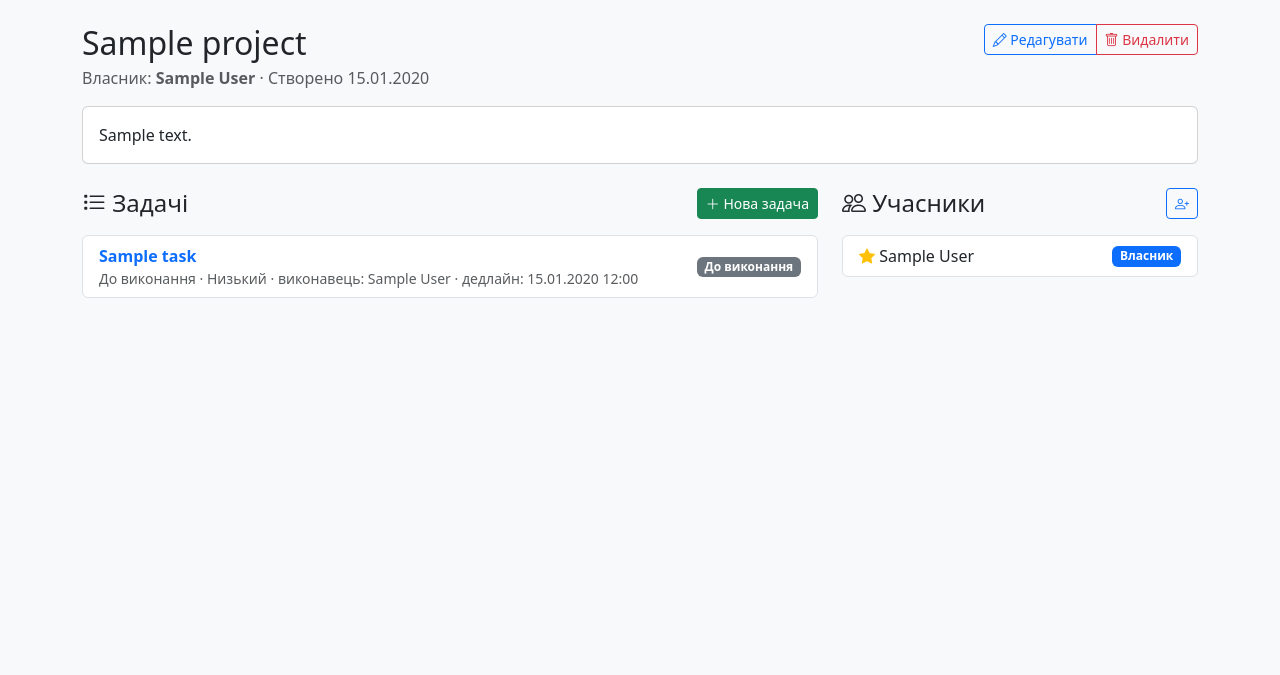
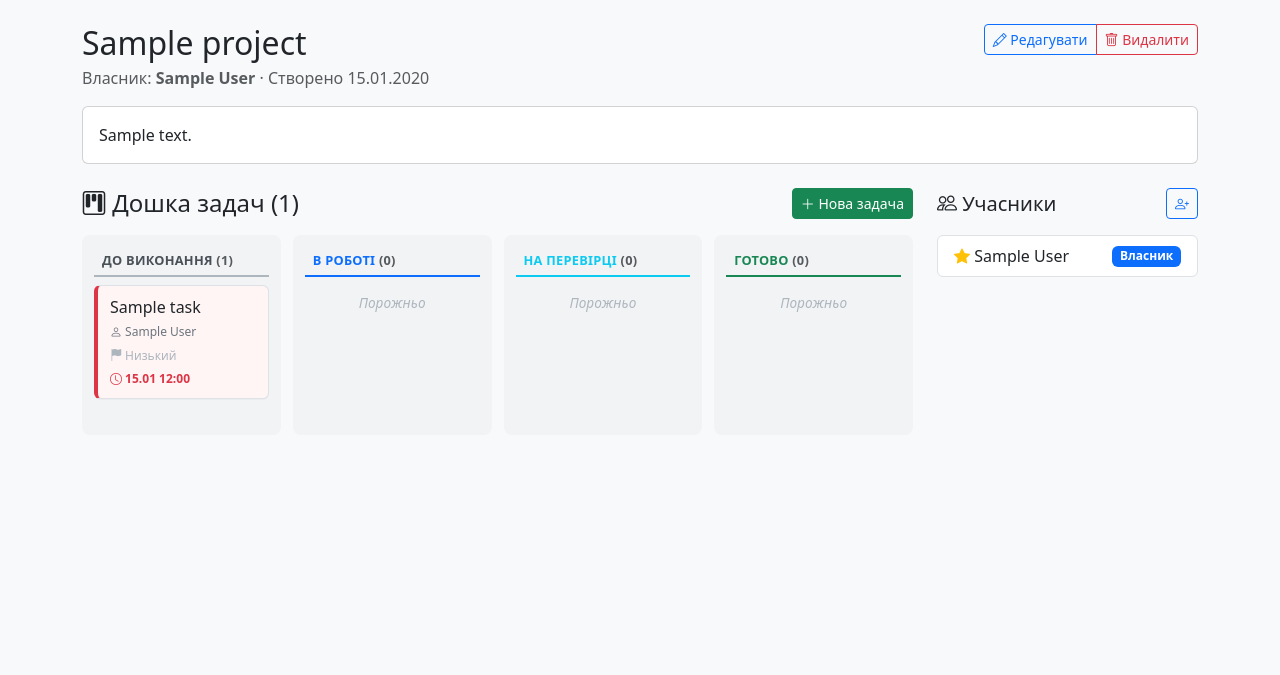
Before and after one commit to tapa2/project-management-system, a Django app: page /projects/1/ in a window 1280 px wide. Shown: the part 56-731 px from the top of the page. Run offline with Django 5.2, Linux system fonts and the light colour scheme; a user stored in the database is signed in; tables that the repository leaves empty hold one stand-in row (values such as "Sample post").

Commit message:
feat: kanban board with drag-and-drop

```diff
--- a/projects/views.py
+++ b/projects/views.py
@@ -46,9 +46,23 @@
     context_object_name = 'project'
 
     def get_context_data(self, **kwargs):
+        from django.utils import timezone
+
+        from tasks.models import Task
+
         ctx = super().get_context_data(**kwargs)
         ctx['memberships'] = self.object.memberships.select_related('user')
-        ctx['tasks'] = self.object.tasks.select_related('assignee').all()
+        tasks = list(self.object.tasks.select_related('assignee').order_by('order', '-created_at'))
+        ctx['tasks_total'] = len(tasks)
+        ctx['kanban_columns'] = [
+            {
+                'status': value,
+                'label': label,
+                'tasks': [t for t in tasks if t.status == value],
+            }
+            for value, label in Task.Status.choices
+        ]
+        ctx['now'] = timezone.now()
         ctx['is_owner'] = self.object.owner_id == self.request.user.id
         return ctx
 
--- /dev/null
+++ b/static/css/kanban.css
@@ -0,0 +1,93 @@
+.kanban-board {
+    display: grid;
+    grid-template-columns: repeat(4, minmax(0, 1fr));
+    gap: 0.75rem;
+}
+
+@media (max-width: 992px) {
+    .kanban-board { grid-template-columns: repeat(2, 1fr); }
+}
+@media (max-width: 576px) {
+    .kanban-board { grid-template-columns: 1fr; }
+}
+
+.kanban-column {
+    background: #f1f3f5;
+    border-radius: 0.5rem;
+    padding: 0.75rem;
+    min-height: 200px;
+    display: flex;
+    flex-direction: column;
+}
+
+.kanban-column__header {
+    font-weight: 600;
+    text-transform: uppercase;
+    font-size: 0.8rem;
+    letter-spacing: 0.02em;
+    padding: 0.25rem 0.5rem;
+    margin-bottom: 0.5rem;
+    border-bottom: 2px solid transparent;
+}
+
+.kanban-column[data-status="todo"]        .kanban-column__header { color: #495057; border-color: #adb5bd; }
+.kanban-column[data-status="in_progress"] .kanban-column__header { color: #0d6efd; border-color: #0d6efd; }
+.kanban-column[data-status="review"]      .kanban-column__header { color: #0dcaf0; border-color: #0dcaf0; }
+.kanban-column[data-status="done"]        .kanban-column__header { color: #198754; border-color: #198754; }
+
+.kanban-list {
+    flex: 1;
+    display: flex;
+    flex-direction: column;
+    gap: 0.5rem;
+    min-height: 50px;
+}
+
+.kanban-card {
+    background: #fff;
+    border: 1px solid #dee2e6;
+    border-radius: 0.4rem;
+    padding: 0.6rem 0.75rem;
+    cursor: grab;
+    transition: box-shadow 0.15s, transform 0.05s;
+    box-shadow: 0 1px 1px rgba(0, 0, 0, 0.03);
+}
+.kanban-card:hover  { box-shadow: 0 3px 8px rgba(0, 0, 0, 0.08); }
+.kanban-card:active { cursor: grabbing; transform: scale(0.99); }
+
+.kanban-card__title {
+    font-weight: 500;
+    margin-bottom: 0.25rem;
+}
+.kanban-card__title a { color: inherit; text-decoration: none; }
+.kanban-card__title a:hover { text-decoration: underline; }
+
+.kanban-card__meta {
+    display: flex;
+    flex-wrap: wrap;
+    gap: 0.35rem;
+    font-size: 0.75rem;
+    color: #6c757d;
+}
+
+.kanban-card.is-overdue {
+    border-left: 4px solid #dc3545;
+    background: #fff5f5;
+}
+.kanban-card.is-overdue .kanban-card__meta .deadline { color: #dc3545; font-weight: 600; }
+
+.kanban-card .priority-critical { color: #dc3545; }
+.kanban-card .priority-high     { color: #fd7e14; }
+.kanban-card .priority-medium   { color: #6c757d; }
+.kanban-card .priority-low      { color: #adb5bd; }
+
+.kanban-empty {
+    color: #adb5bd;
+    font-size: 0.85rem;
+    text-align: center;
+    padding: 0.5rem;
+    font-style: italic;
+}
+
+.sortable-ghost { opacity: 0.4; }
+.sortable-drag  { box-shadow: 0 6px 12px rgba(0, 0, 0, 0.15); }
--- /dev/null
+++ b/static/js/kanban.js
@@ -0,0 +1,61 @@
+(function () {
+    'use strict';
+
+    function getCookie(name) {
+        const match = document.cookie.match(new RegExp('(?:^|;\\s*)' + name + '=([^;]+)'));
+        return match ? decodeURIComponent(match[1]) : null;
+    }
+
+    function postStatus(url, status, order) {
+        return fetch(url, {
+            method: 'POST',
+            credentials: 'same-origin',
+            headers: {
+                'Content-Type': 'application/json',
+                'X-CSRFToken': getCookie('csrftoken'),
+                'X-Requested-With': 'XMLHttpRequest',
+            },
+            body: JSON.stringify({status: status, order: order}),
+        });
+    }
+
+    function flash(card, ok) {
+        card.style.transition = 'background-color 0.4s';
+        card.style.backgroundColor = ok ? '#d1e7dd' : '#f8d7da';
+        setTimeout(function () {
+            card.style.backgroundColor = '';
+        }, 600);
+    }
+
+    function attach(column) {
+        new Sortable(column, {
+            group: 'kanban',
+            animation: 150,
+            ghostClass: 'sortable-ghost',
+            dragClass: 'sortable-drag',
+            onEnd: function (evt) {
+                const card = evt.item;
+                const newStatus = evt.to.dataset.status;
+                const newOrder = evt.newIndex;
+                const url = card.dataset.updateUrl;
+                if (!url) { return; }
+
+                postStatus(url, newStatus, newOrder)
+                    .then(function (r) {
+                        if (!r.ok) { throw new Error('HTTP ' + r.status); }
+                        return r.json();
+                    })
+                    .then(function () { flash(card, true); })
+                    .catch(function (err) {
+                        console.error('Kanban update failed:', err);
+                        flash(card, false);
+                        evt.from.insertBefore(card, evt.from.children[evt.oldIndex]);
+                    });
+            },
+        });
+    }
+
+    document.addEventListener('DOMContentLoaded', function () {
+        document.querySelectorAll('.kanban-list').forEach(attach);
+    });
+})();
--- a/tasks/urls.py
+++ b/tasks/urls.py
@@ -10,4 +10,5 @@ urlpatterns = [
     path('<int:pk>/edit/', views.TaskUpdateView.as_view(), name='edit'),
     path('<int:pk>/delete/', views.TaskDeleteView.as_view(), name='delete'),
     path('<int:task_id>/comments/add/', views.CommentCreateView.as_view(), name='comment_create'),
+    path('<int:pk>/update-status/', views.update_task_status, name='update_status'),
 ]
--- a/templates/projects/detail.html
+++ b/templates/projects/detail.html
@@ -1,6 +1,11 @@
 {% extends 'base.html' %}
+{% load static %}
 
 {% block title %}{{ project.name }}{% endblock %}
+
+{% block extra_css %}
+    <link rel="stylesheet" href="{% static 'css/kanban.css' %}">
+{% endblock %}
 
 {% block content %}
 <div class="d-flex justify-content-between align-items-start mb-3">
@@ -30,39 +35,54 @@
 {% endif %}
 
 <div class="row g-4">
-    <div class="col-md-8">
+    <div class="col-lg-9">
         <div class="d-flex justify-content-between align-items-center mb-3">
-            <h4 class="mb-0"><i class="bi bi-list-task"></i> Задачі</h4>
+            <h4 class="mb-0"><i class="bi bi-kanban"></i> Дошка задач ({{ tasks_total }})</h4>
             <a href="{% url 'tasks:create' project.pk %}" class="btn btn-success btn-sm">
                 <i class="bi bi-plus-lg"></i> Нова задача
             </a>
         </div>
-        {% if tasks %}
-            <ul class="list-group">
-                {% for task in tasks %}
-                    <li class="list-group-item d-flex justify-content-between align-items-center">
-                        <div>
-                            <a href="{% url 'tasks:detail' task.pk %}" class="fw-semibold text-decoration-none">{{ task.title }}</a>
-                            <div class="small text-muted">
-                                {{ task.get_status_display }} · {{ task.get_priority_display }}
-                                {% if task.assignee %} · виконавець: {{ task.assignee }}{% endif %}
-                                {% if task.deadline %} · дедлайн: {{ task.deadline|date:"d.m.Y H:i" }}{% endif %}
+
+        <div class="kanban-board">
+            {% for column in kanban_columns %}
+                <div class="kanban-column" data-status="{{ column.status }}">
+                    <div class="kanban-column__header">
+                        {{ column.label }} <span class="text-muted">({{ column.tasks|length }})</span>
+                    </div>
+                    <div class="kanban-list" data-status="{{ column.status }}">
+                        {% for task in column.tasks %}
+                            <div class="kanban-card{% if task.deadline and task.deadline < now and task.status != 'done' %} is-overdue{% endif %}"
+                                 data-task-id="{{ task.pk }}"
+                                 data-update-url="{% url 'tasks:update_status' task.pk %}">
+                                <div class="kanban-card__title">
+                                    <a href="{% url 'tasks:detail' task.pk %}">{{ task.title }}</a>
+                                </div>
+                                <div class="kanban-card__meta">
+                                    {% if task.assignee %}
+                                        <span><i class="bi bi-person"></i> {{ task.assignee }}</span>
+                                    {% endif %}
+                                    <span class="priority-{{ task.priority }}">
+                                        <i class="bi bi-flag-fill"></i> {{ task.get_priority_display }}
+                                    </span>
+                                    {% if task.deadline %}
+                                        <span class="deadline">
+                                            <i class="bi bi-clock"></i> {{ task.deadline|date:"d.m H:i" }}
+                                        </span>
+                                    {% endif %}
+                                </div>
                             </div>
-                        </div>
-                        <span class="badge bg-{% if task.status == 'done' %}success{% elif task.status == 'in_progress' %}primary{% elif task.status == 'review' %}info{% else %}secondary{% endif %}">
-                            {{ task.get_status_display }}
-                        </span>
-                    </li>
-                {% endfor %}
-            </ul>
-        {% else %}
-            <p class="text-muted">Поки що жодної задачі.</p>
-        {% endif %}
+                        {% empty %}
+                            <div class="kanban-empty">Порожньо</div>
+                        {% endfor %}
+                    </div>
+                </div>
+            {% endfor %}
+        </div>
     </div>
 
-    <div class="col-md-4">
+    <div class="col-lg-3">
         <div class="d-flex justify-content-between align-items-center mb-3">
-            <h4 class="mb-0"><i class="bi bi-people"></i> Учасники</h4>
+            <h5 class="mb-0"><i class="bi bi-people"></i> Учасники</h5>
             {% if is_owner %}
                 <a href="{% url 'projects:add_member' project.pk %}" class="btn btn-outline-primary btn-sm">
                     <i class="bi bi-person-plus"></i>
@@ -91,3 +111,8 @@
     </div>
 </div>
 {% endblock %}
+
+{% block extra_js %}
+    <script src="https://cdn.jsdelivr.net/npm/sortablejs@1.15.6/Sortable.min.js"></script>
+    <script src="{% static 'js/kanban.js' %}"></script>
+{% endblock %}
```
Also changed, not shown: tasks/views.py (+44 -1 lines).
